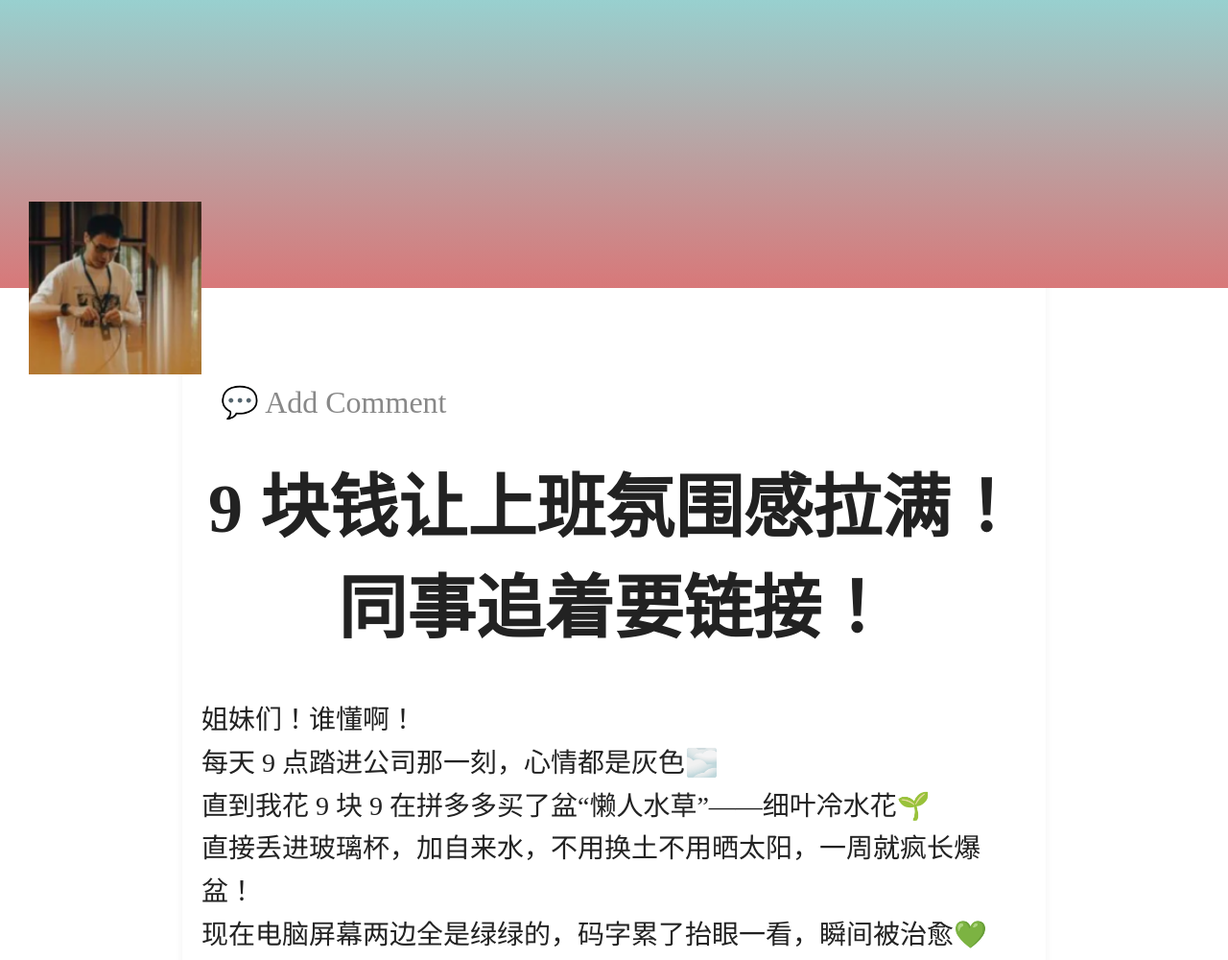
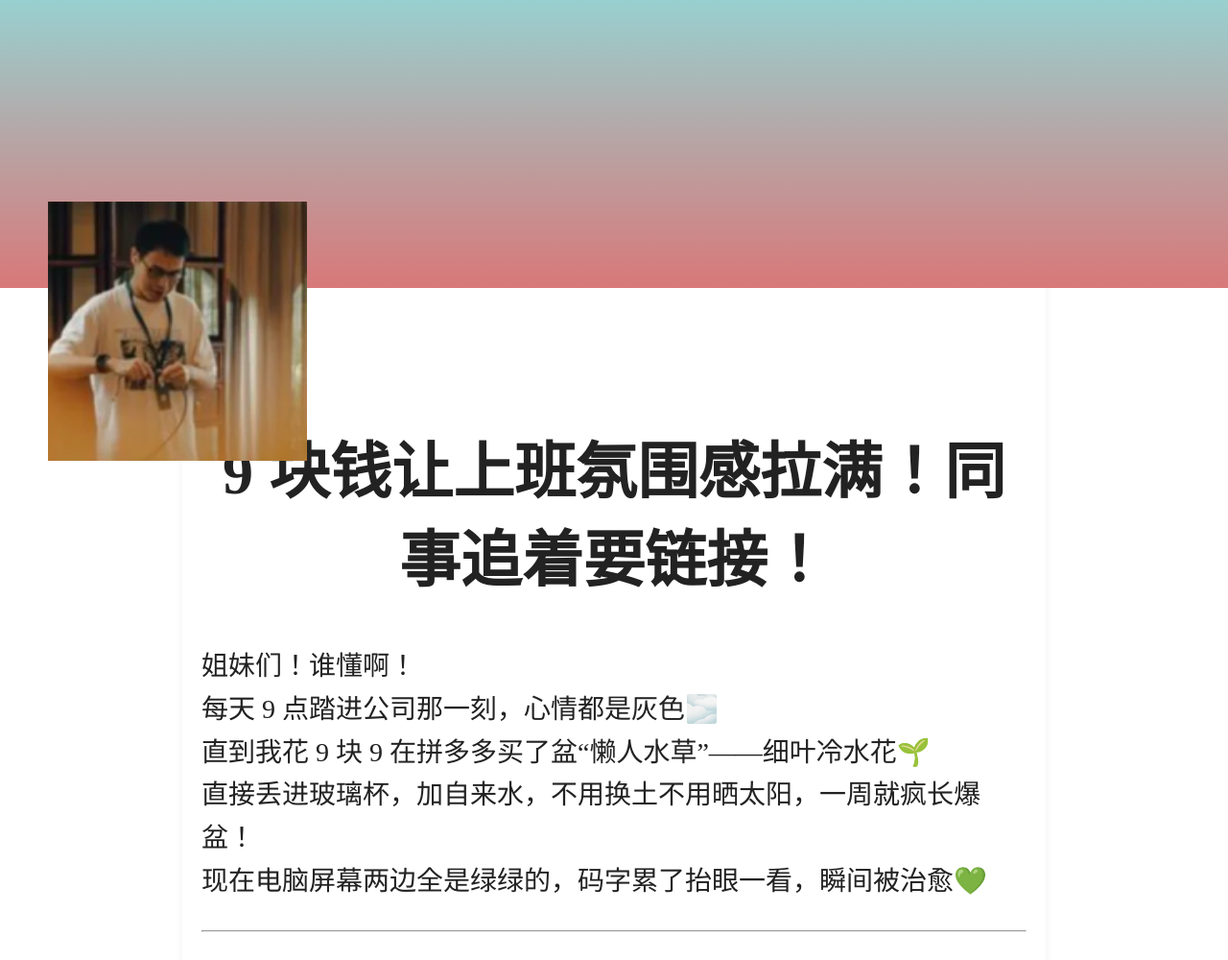
Before and after one commit to PYC1234/gemini_project, a website: page index.html in a window 1280 px wide. Shown: the top 1000 px of the page at 96% size. Drawn offline with nearby package versions, Linux system fonts and the light colour scheme.

Commit message:
直接生成

```diff
--- a/index.html
+++ b/index.html
@@ -50,25 +50,17 @@ body {
 
 .avatar {
     position: absolute;
-    width: 180px;
-    height: 180px;
+    width: 270px;
+    height: 270px;
     top: 210px;
-    left: 30px;
+    left: 50px;
 }
 
 #post-title {
-    font-size: 72px;
+    font-size: 64px;
     color: #222222;
     margin: 0 0 20px 0;
     text-align: center; /* 水平居中显示 */
-}
-
-.add-comment {
-    font-size: 32px; /* Double the assumed default of 16px */
-    color: #888888; /* Gray color */
-    text-align: left; /* Align to the left */
-    margin-top: 10px; /* Some space below the title */
-    margin-left: 20px; /* Align with the content-wrapper's padding-left */
 }
 
 #preview {
@@ -85,7 +77,7 @@ body {
         <div class="header-gradient"></div>
         <div class="content-wrapper">
             <img src="image.png" class="avatar">
-            <p class="add-comment">💬 Add Comment</p>
+            <p class="add-comment">Add comment</p>
             <h1 id="post-title"></h1>
             <div id="preview"></div>
         </div>
```
